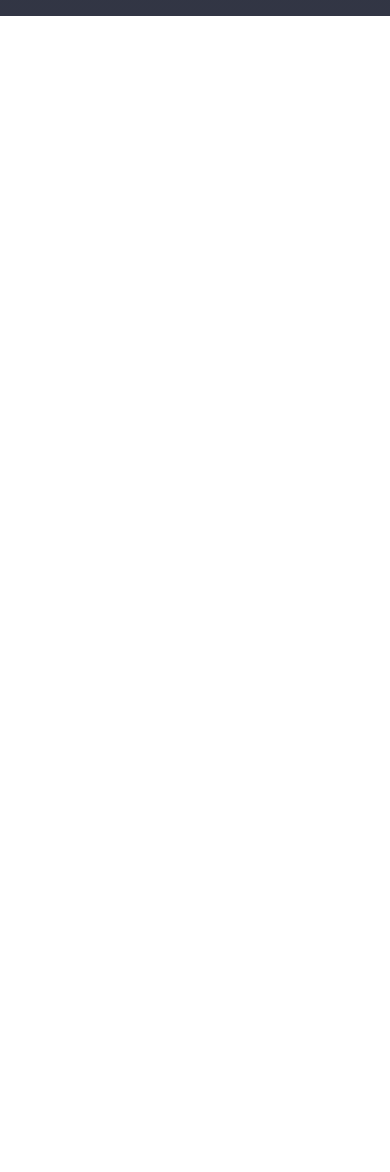
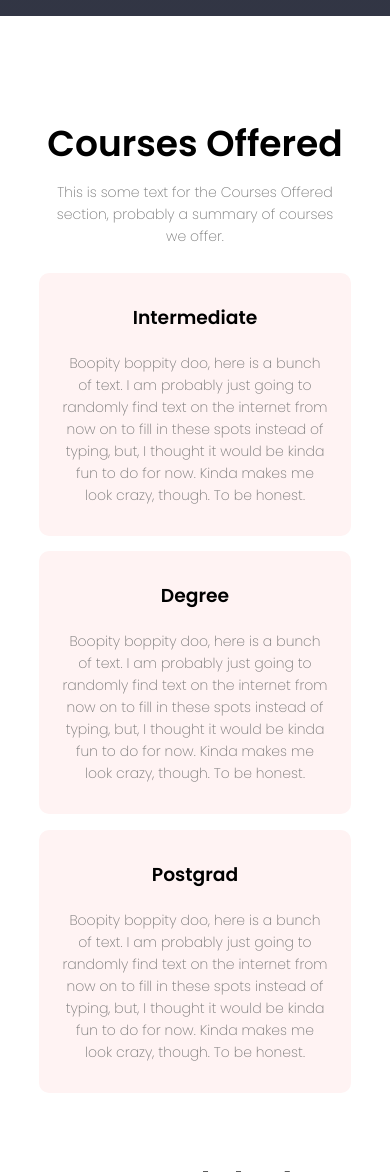
Before and after one commit to peefish/Eduford-University, a plain HTML site: page index.html in a window 390 px wide. Shown: the part 828-2000 px from the top of the page. Before the commit the page ends 844 px from the top, so only its background shows below. Drawn offline with Linux system fonts and the light colour scheme; grey boxes are pictures that could not be loaded.

Commit message:
Added campus and course sections, something is wrong with mobile in regards to JS

```diff
--- a/index.html
+++ b/index.html
@@ -33,6 +33,49 @@
             <a href="" class="hero-btn">Visit Us To Find Out More</a>
     </div>
     </section>
+
+<!----course----->
+
+<section class="course">
+    <h1>Courses Offered</h1>
+    <p>This is some text for the Courses Offered section, probably a summary of courses we offer.</p>
+
+    <div class="row">
+        <div class="course-col">
+            <h3>Intermediate</h3>
+            <p>Boopity boppity doo, here is a bunch of text. I am probably just going to
+                randomly find text on the internet from now on to fill in these spots instead
+                of typing, but, I thought it would be kinda fun to do for now. Kinda makes me look
+                crazy, though. To be honest.</p>
+        </div>
+        <div class="course-col">
+            <h3>Degree</h3>
+            <p>Boopity boppity doo, here is a bunch of text. I am probably just going to
+                randomly find text on the internet from now on to fill in these spots instead
+                of typing, but, I thought it would be kinda fun to do for now. Kinda makes me look
+                crazy, though. To be honest.</p>
+        </div>
+        <div class="course-col">
+            <h3>Postgrad</h3>
+            <p>Boopity boppity doo, here is a bunch of text. I am probably just going to
+                randomly find text on the internet from now on to fill in these spots instead
+                of typing, but, I thought it would be kinda fun to do for now. Kinda makes me look
+                crazy, though. To be honest.</p>
+        </div>
+    </div>
+</section>
+<!---campus-->
+
+<section class="campus">
+    <h1>Our Global Campus</h1>
+    <p>This is some text for the Whatever section,
+        probably a summary of whatever.</p>
+
+</section>
+
+
+
+
 <!--Javascript for Toggle Menu-->
 <script>
     var navLinks = document.getElementByID("navLinks");
--- a/style.css
+++ b/style.css
@@ -116,3 +116,59 @@ nav .fa{
         padding: 30px;
     }
 }
+
+/*---course---*/
+
+.course{
+    width: 80%;
+    margin: auto;
+    text-align: center;
+    padding-top: 100px;
+}
+h1{
+    font-size: 36px;
+    font-weight: 600;
+}
+p{
+    color: #777;
+    font-size: 14px;
+    font-weight: 300;
+    line-height: 22px;
+    padding: 10px;
+}
+.row{
+    margin-top: 5%;
+    display: flex;
+    justify-content: space-between;
+}
+.course-col{
+    flex-basis: 31%;
+    background: #fff3f3;
+    border-radius: 10px;
+    margin-bottom: 5%;
+    padding: 20px 12px;
+    box-sizing: border-box;
+    transition: 0.5s;
+}
+h3{
+    text-align: center;
+    font-weight: 600;
+    margin: 10px 0;
+}
+.course-col:hover{
+    box-shadow: 0 0 20px 0px rgba(0,0,0,0.2);
+}
+@media(max-width: 700px){
+    .row{
+        flex-direction: column;
+    }
+}
+
+/*---campus----*/
+
+.campus{
+    width: 80%;
+    margin: auto;
+    text-align: center;
+    padding-top: 50px;
+}
```
